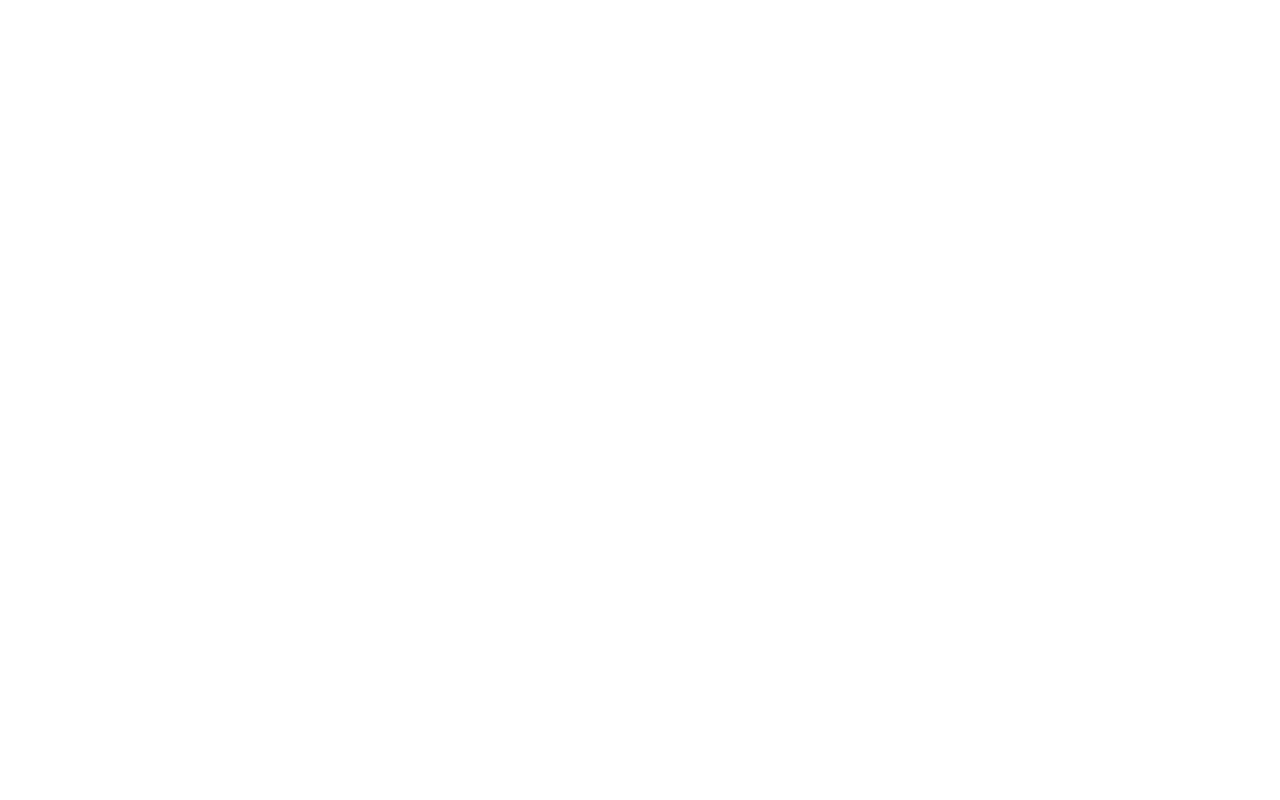
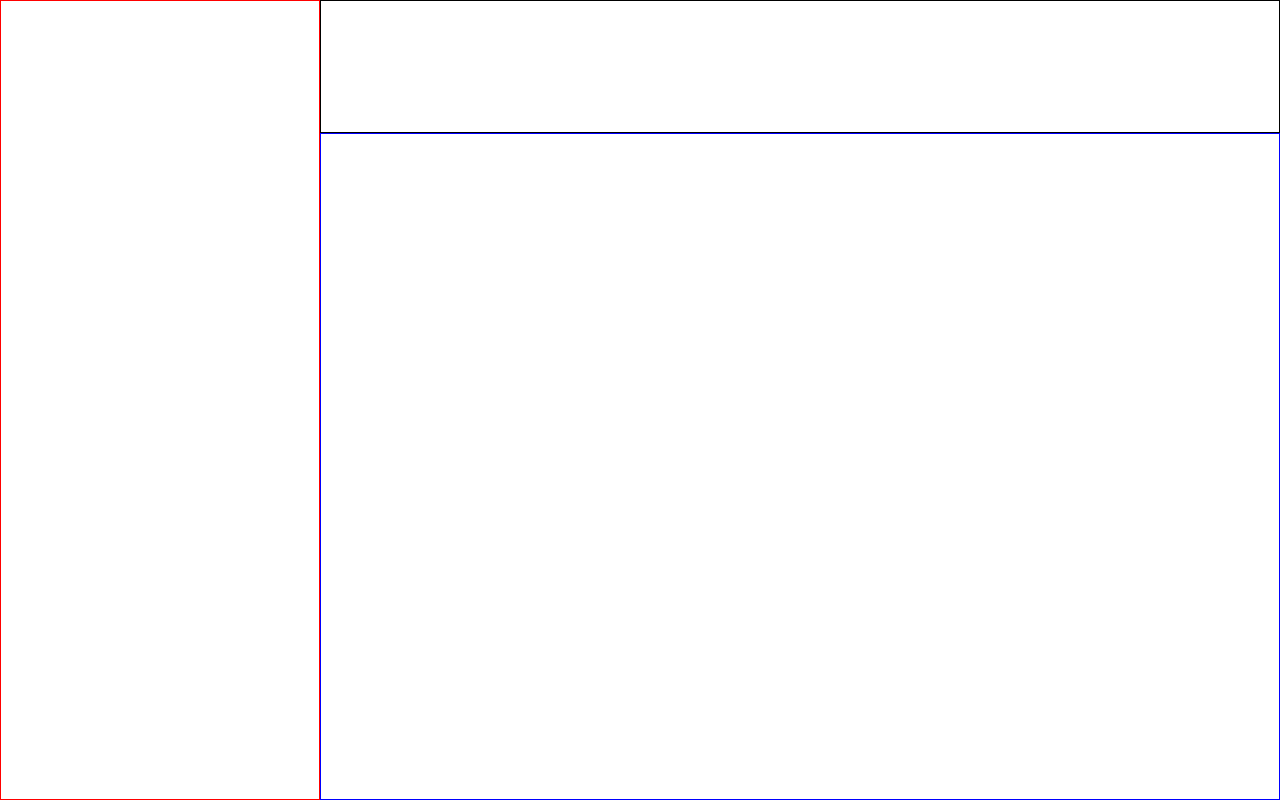
Before and after one commit to kadde92/Odin-Admin, a plain HTML site: page index.html in a window 1280 px wide. Drawn offline with Linux system fonts and the light colour scheme.

Commit message:
grid compiled with first children

```diff
--- a/index.html
+++ b/index.html
@@ -8,6 +8,12 @@
     <title>Dashboard</title>
 </head>
 <body>
+    <div class="grid-container">
+        <div class="header"></div>
+        <div class="sidebar"></div>
+        <div class="main-content"></div>
+    </div>
 
+    </div>
 </body>
 </html>
--- a/style.css
+++ b/style.css
@@ -0,0 +1,54 @@
+html, body, div, span, applet, object, iframe,
+h1, h2, h3, h4, h5, h6, p, blockquote, pre,
+a, abbr, acronym, address, big, cite, code,
+del, dfn, em, img, ins, kbd, q, s, samp,
+small, strike, strong, sub, sup, tt, var,
+b, u, i, center,
+dl, dt, dd, ol, ul, li,
+fieldset, form, label, legend,
+table, caption, tbody, tfoot, thead, tr, th, td,
+article, aside, canvas, details, embed,
+figure, figcaption, footer, header, hgroup,
+menu, nav, output, ruby, section, summary,
+time, mark, audio, video {
+	margin: 0;
+	padding: 0;
+	border: 0;
+	font-size: 100%;
+	font: inherit;
+	vertical-align: baseline;
+}
+
+body {
+    /* height: 100vh;
+    width: 100%; */
+    box-sizing: border-box;
+}
+
+.grid-container {
+    height: 100vh;
+    width: 100%;
+    display: grid;
+    grid-template-columns: 1fr 3fr;
+    grid-template-rows: 1fr 5fr;
+}
+
+.header {
+    grid-column: 2 / span 1;
+    grid-row: 1 / 2;
+    border: 1px solid black;
+}
+
+.sidebar {
+    grid-column: 1 / span 1;
+    grid-row: 1 / span 4;
+    border: 1px solid red;
+
+}
+
+.main-content {
+    grid-column: 2 / span 1;
+    grid-row: 2 / 5;
+    border: 1px solid blue;
+
+}
```
